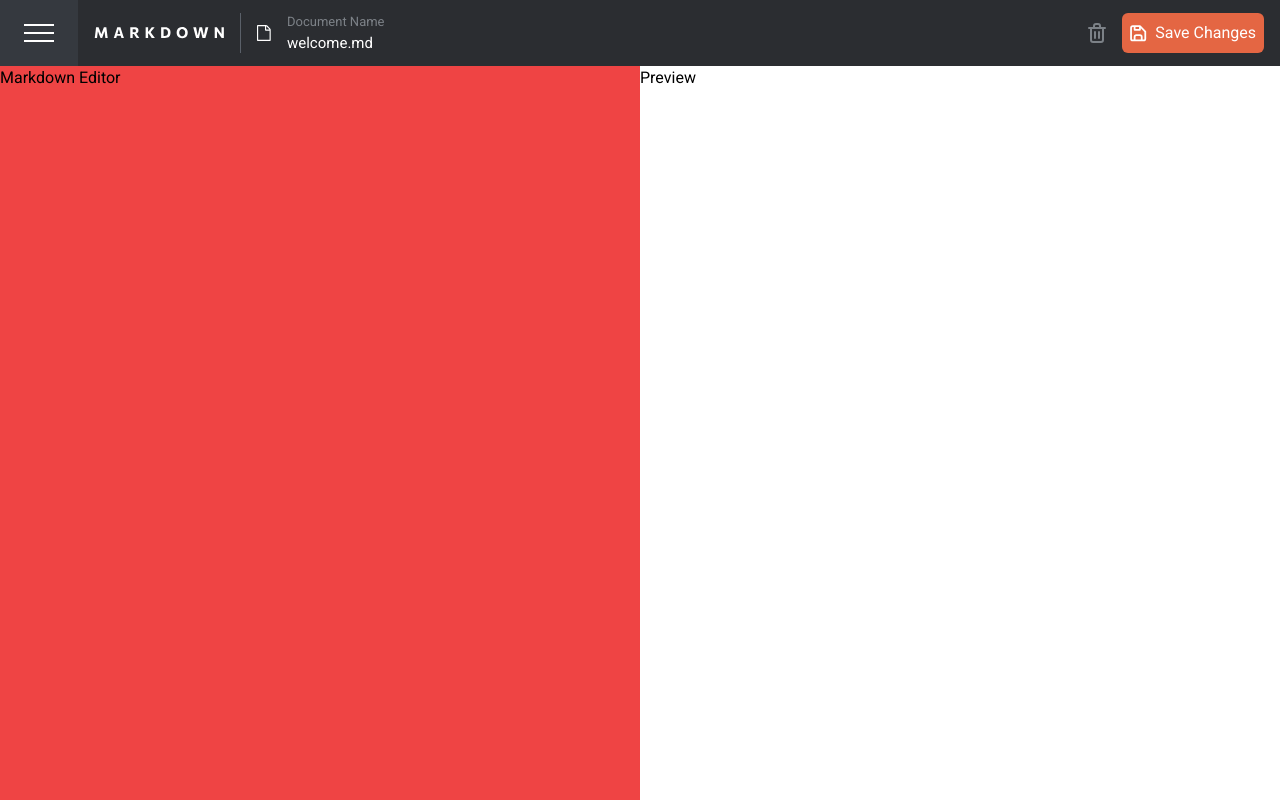
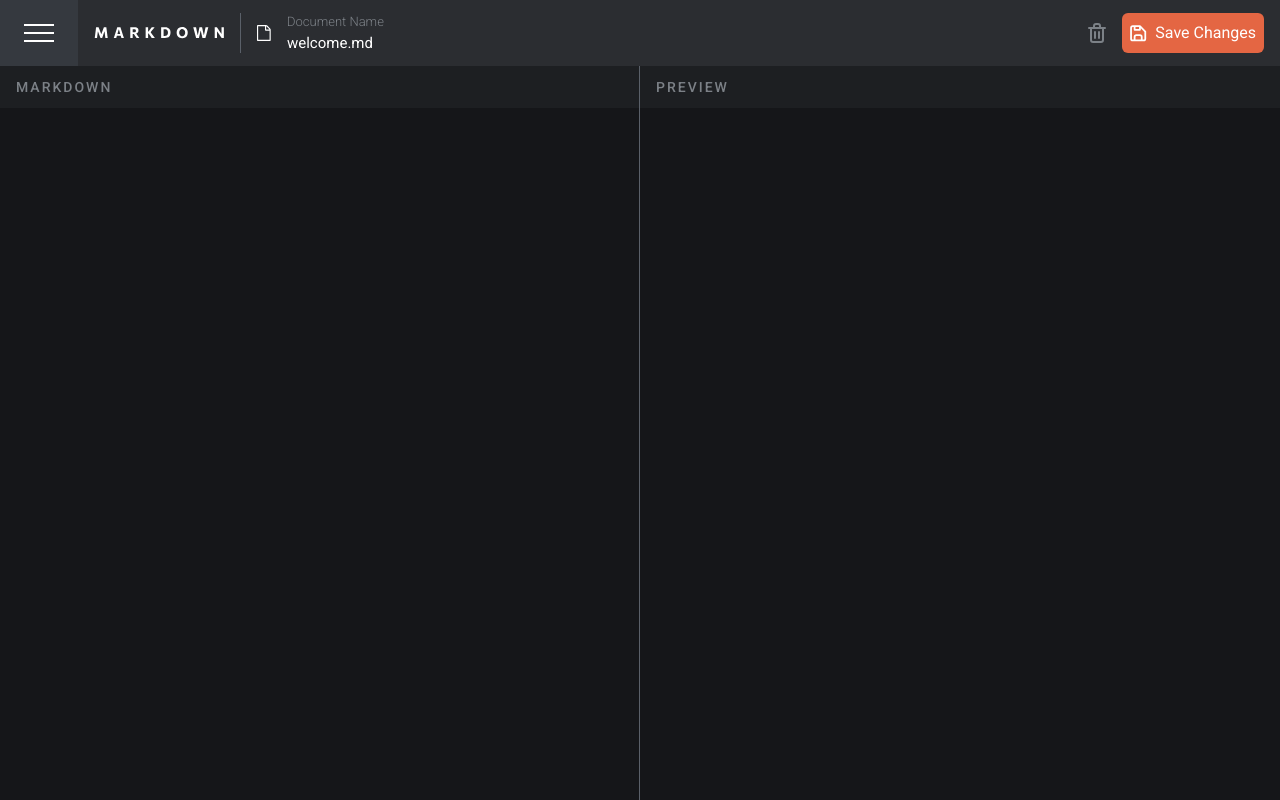
Before and after one commit to mickoymouse/markdown, a Next.js app: page / in a window 1280 px wide. Built offline with nearby package versions, Linux system fonts and the light colour scheme.

Commit message:
Added dakrmode support for existing components with toggle.

```diff
--- a/app/Navbar.tsx
+++ b/app/Navbar.tsx
@@ -24,8 +24,10 @@ const Navbar = ({
 				<div className="w-[1px] h-[40px] bg-cstm-black-600"></div>
 				<File />
 				<div>
-					<p className="text-body-m text-cstm-black-500">Document Name</p>
-					<p className="text-heading-m text-white">welcome.md</p>
+					<p className="text-body-m font-light text-cstm-black-500">
+						Document Name
+					</p>
+					<h1 className="text-heading-m text-white">welcome.md</h1>
 				</div>
 			</div>
 			<div className="flex items-center gap-4 mr-4">
--- a/app/Sidebar.tsx
+++ b/app/Sidebar.tsx
@@ -11,9 +11,13 @@ import Light from "@/app/Light";
 const Sidebar = ({
 	isOpen,
 	documents,
+	isLight,
+	setIsLight,
 }: {
 	isOpen: boolean;
 	documents: Data[];
+	isLight: boolean;
+	setIsLight: React.Dispatch<React.SetStateAction<boolean>>;
 }) => {
 	const formatDate = (date: string) => {
 		const d = new Date(date);
@@ -23,8 +27,6 @@ const Sidebar = ({
 			year: "numeric",
 		});
 	};
-
-	const [isCheck, setIsCheck] = useState(false);
 
 	return (
 		<aside
@@ -37,7 +39,7 @@ const Sidebar = ({
 			)}
 		>
 			<div className="flex flex-col gap-6">
-				<h2 className="uppercase text-heading-s tracking-[2px] text-cstm-black-500">
+				<h2 className="uppercase text-heading-s font-medium tracking-[2px] text-cstm-black-500">
 					my documents
 				</h2>
 				<button className="text-white bg-cstm-orange-default w-full py-3 rounded-md">
@@ -51,7 +53,7 @@ const Sidebar = ({
 						>
 							<File />
 							<div>
-								<p className="text-body-m text-cstm-black-500">
+								<p className="text-body-m font-light text-cstm-black-500">
 									{formatDate(doc.created_at)}
 								</p>
 								<p className="text-heading-m group-hover:text-cstm-orange-default cursor-pointer">
@@ -63,7 +65,7 @@ const Sidebar = ({
 				</ul>
 			</div>
 			<div className="w-full flex items-center gap-4">
-				<Dark fill={isCheck ? "#5A6069" : "#ffffff"} />
+				<Dark fill={isLight ? "#5A6069" : "#ffffff"} />
 				<label
 					htmlFor="lightdarkswitcher"
 					className="w-[48px] h-[24px] bg-cstm-black-500 rounded-full relative cursor-pointer"
@@ -72,12 +74,12 @@ const Sidebar = ({
 						type="checkbox"
 						id="lightdarkswitcher"
 						className="sr-only peer"
-						checked={isCheck}
-						onChange={() => setIsCheck(!isCheck)}
+						checked={isLight}
+						onChange={() => setIsLight(!isLight)}
 					/>
 					<span className="w-[12px] h-[12px] rounded-full bg-white absolute top-[6px] left-1 peer-checked:left-8 transition-all duration-300"></span>
 				</label>
-				<Light fill={isCheck ? "#ffffff" : "#5A6069"} />
+				<Light fill={isLight ? "#ffffff" : "#5A6069"} />
 			</div>
 		</aside>
 	);
--- a/app/page.tsx
+++ b/app/page.tsx
@@ -44,10 +44,20 @@ export default function Home() {
 	// #endregion
 
 	const [sidebarIsOpen, setSidebarIsOpen] = useState(false);
+	const [isLight, setIsLight] = useState(false);
 
 	return (
-		<main className="flex w-full min-h-screen bg-white">
-			<Sidebar isOpen={sidebarIsOpen} documents={mdData} />
+		<main
+			className={cn("flex w-full min-h-screen bg-white", {
+				dark: !isLight,
+			})}
+		>
+			<Sidebar
+				isOpen={sidebarIsOpen}
+				documents={mdData}
+				isLight={isLight}
+				setIsLight={setIsLight}
+			/>
 			<div
 				className={cn("w-full flex flex-col transition-all duration-300", {
 					"ml-[250px]": sidebarIsOpen,
@@ -56,8 +66,23 @@ export default function Home() {
 			>
 				<Navbar setSidebarIsOpen={setSidebarIsOpen} />
 				<div className="flex w-full h-full">
-					<div className="w-[50%] bg-red-500">Markdown Editor</div>
-					<div className="w-[50%]">Preview</div>
+					<div className="flex flex-col w-[50%] h-full bg-white dark:bg-cstm-black-1000 dark:text-white border-r border-r-cstm-black-300 dark:border-r-cstm-black-600">
+						<h2 className="h-[42px] w-full flex-none bg-cstm-black-200 dark:bg-cstm-black-900 flex items-center p-4 uppercase text-cstm-black-500 text-heading-s tracking-[2px] font-medium">
+							markdown
+						</h2>
+						<div className="grow w-full flex">
+							<textarea
+								name="mdinput"
+								id="mdinput"
+								className="w-full p-6 grow resize-none border-none overflow-auto outline-none text-cstm-black-700 dark:text-cstm-black-400 bg-white dark:bg-cstm-black-1000"
+							></textarea>
+						</div>
+					</div>
+					<div className="w-[50%] bg-white dark:bg-cstm-black-1000 dark:text-white">
+						<h2 className="h-[42px] w-full bg-cstm-black-200 dark:bg-cstm-black-900 flex items-center p-4 uppercase text-cstm-black-500 text-heading-s tracking-[2px] font-medium">
+							preview
+						</h2>
+					</div>
 				</div>
 			</div>
 		</main>
--- a/tailwind.config.ts
+++ b/tailwind.config.ts
@@ -47,6 +47,7 @@ const config: Config = {
 			},
 		},
 	},
+	darkMode: "selector",
 	plugins: [],
 };
 export default config;
```
